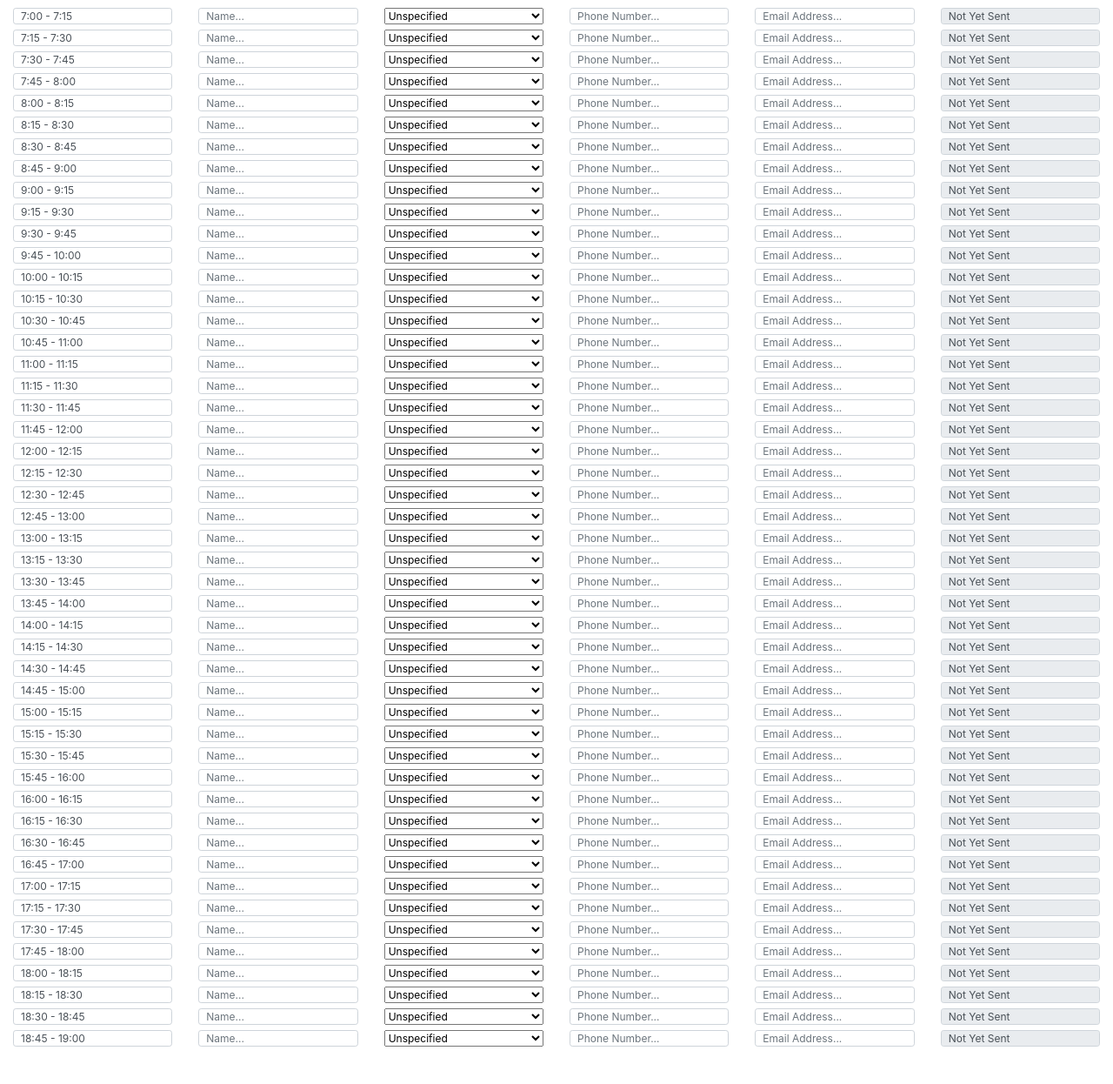
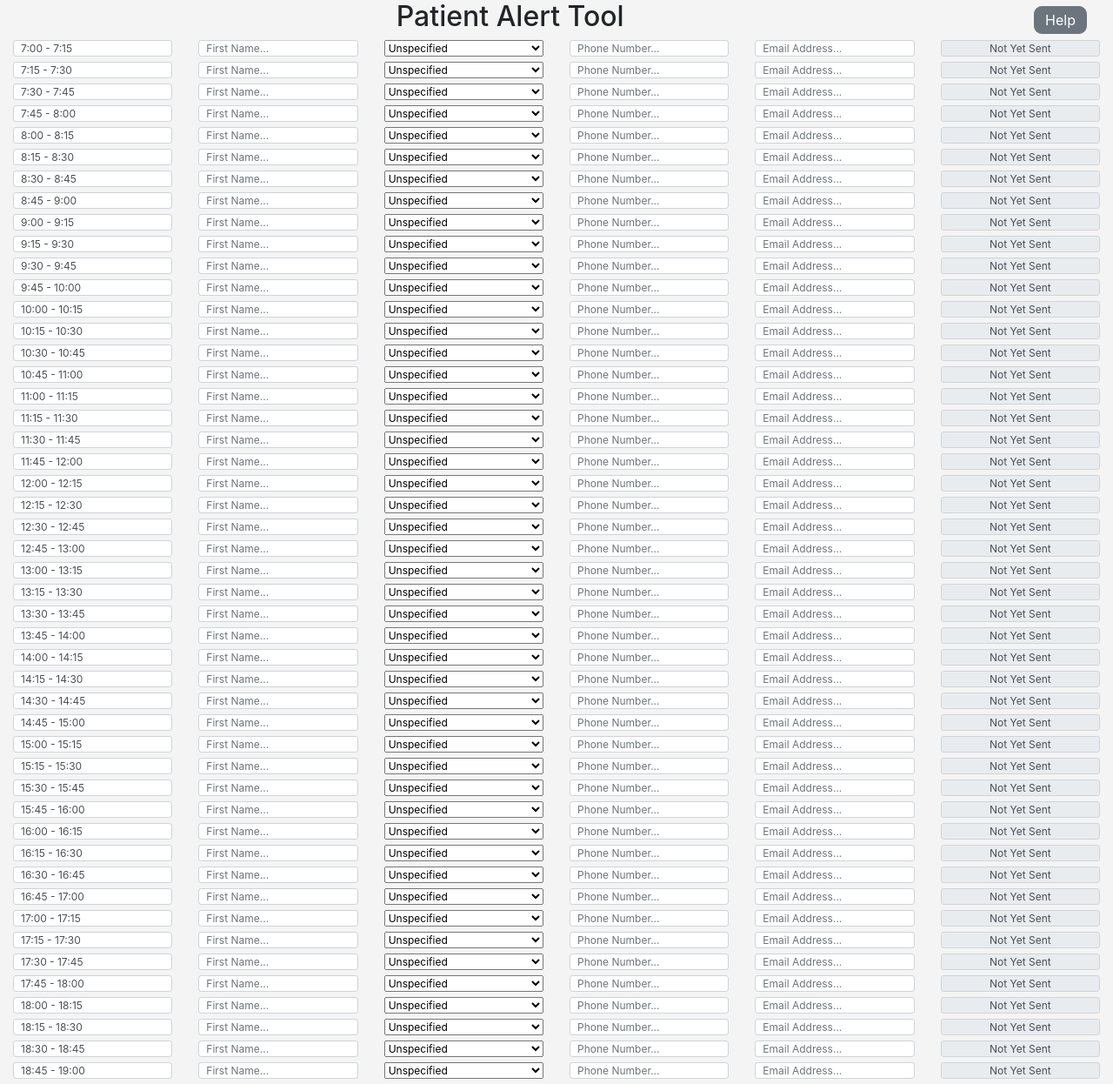
Before and after one commit to brendandagys/Waiting-Room-Notifier, a Django app: page /schedule/ in a window 1280 px wide. Shown: the whole page at 87% size. Before the commit the page ends 1203 px from the top, so only its background shows below. Run offline with Django 3.2, Linux system fonts and the light colour scheme; data that the repository does not hold is empty; some libraries are stand-ins or nearby versions.

Commit message:
Finished all core functionality

```diff
--- a/patient_alert/settings.py
+++ b/patient_alert/settings.py
@@ -11,6 +11,8 @@ https://docs.djangoproject.com/en/2.2/ref/settings/
 """
 
 import os
+
+# SECURE_SSL_REDIRECT = True
 
 # Build paths inside the project like this: os.path.join(BASE_DIR, ...)
 BASE_DIR = os.path.dirname(os.path.dirname(os.path.abspath(__file__)))
@@ -31,7 +33,8 @@ EMAIL_HOST_USER = 'nbrhcalerts@gmail.com'
 EMAIL_HOST_PASSWORD = 'nbrhcadmin1'
 
 TWILIO_ACCOUNT_SID = 'AC426ca527987e550a5961ddd8f6b13fff'
-TWILIO_AUTH_TOKEN = '8c3bef8e334923606e5c7d0bc8e8f6f9'
+# TWILIO_AUTH_TOKEN = '8c3bef8e334923606e5c7d0bc8e8f6f9'
+TWILIO_AUTH_TOKEN = '407f3c2b55b3d8f82ae78cc16bf2e759'
 TWILIO_PHONE_NUMBER= '+17052303221'
 
 # SECURITY WARNING: don't run with debug turned on in production!
--- a/patient_alert/urls.py
+++ b/patient_alert/urls.py
@@ -14,13 +14,17 @@ Including another URLconf
     2. Add a URL to urlpatterns:  path('blog/', include('blog.urls'))
 """
 from django.contrib import admin
-from django.urls import path, include
+from django.urls import path, re_path, include
 from django.views.generic import RedirectView
 from django.conf import settings
 from django.conf.urls.static import static
 
+from schedule.views import handle_patient_responses, check_for_status_update
+
 urlpatterns = [
     path('admin/', admin.site.urls),
+    re_path(r'.*confirm.*', handle_patient_responses, name='handle_patient_responses'),
+    re_path(r'.*update.*', check_for_status_update, name='check_for_status_update'),
     path('schedule/', include('schedule.urls')),
     path('', RedirectView.as_view(url='/schedule/', permanent=True)), # Add URL maps to redirect the base URL to 'schedule' application
 ] + static(settings.STATIC_URL, document_root=settings.STATIC_ROOT)
--- a/schedule/forms.py
+++ b/schedule/forms.py
@@ -12,11 +12,11 @@ MODALITY_CHOICES = (
 class ScheduleForm(forms.Form):
 
     slot = forms.CharField(label='Timeslot', widget=forms.TextInput(attrs={'class': 'form-control form-control-sm', 'placeholder': 'Timeslot...'}))
-    name = forms.CharField(label='Name', widget=forms.TextInput(attrs={'class': 'form-control form-control-sm', 'placeholder': 'Name...'}))
+    name = forms.CharField(label='Name', widget=forms.TextInput(attrs={'class': 'form-control form-control-sm', 'placeholder': 'First Name...'}))
     modality = forms.ChoiceField(label='Contact Method', choices=MODALITY_CHOICES)
     phone = forms.CharField(label='Phone #', widget=forms.TextInput(attrs={'class': 'form-control form-control-sm', 'placeholder': 'Phone Number...'}))
     email = forms.CharField(label='Email', widget=forms.TextInput(attrs={'class': 'form-control form-control-sm', 'placeholder': 'Email Address...'}))
-    status = forms.CharField(label='Status', disabled=True, initial='Not Ready', widget=forms.TextInput(attrs={'class': 'form-control form-control-sm', 'placeholder': 'Status...'}))
+    status = forms.CharField(label='Status', disabled=True, initial='Not Ready', widget=forms.TextInput(attrs={'class': 'form-control form-control-sm center_text', 'placeholder': 'Status...'}))
 
     def clean_slot(self):
         return self.cleaned_data['slot']
--- a/schedule/models.py
+++ b/schedule/models.py
@@ -12,7 +12,7 @@ def get_default_json():
         'modality': 'Unspecified',
         'phone': '',
         'email': '',
-        'status': 'Not Yet Sent', # Not Yet Sent, Sent, Accepted, Declined
+        'status': 'Not Yet Sent', # Not Yet Sent, Sent, Confirmed
     }
 
 # Create your models here.
--- a/schedule/static/css/style.css
+++ b/schedule/static/css/style.css
@@ -32,3 +32,28 @@ select {
 .not_validated {
   background-color: lightcoral;
 }
+
+.green_text {
+  color: red; // limegreen
+}
+
+.center_header {
+  text-align: center;
+}
+
+.center_text {
+  text-align: center;
+}
+
+.help_button {
+  float: right;
+  margin-right: 15px;
+  margin-top: 7px;
+  height: 2rem;
+  line-height: 5px;
+  border-radius: 9px;
+}
+
+.body_background {
+  background-color: #F4F4F4;
+}
--- a/schedule/templates/schedule.html
+++ b/schedule/templates/schedule.html
@@ -1,7 +1,7 @@
 <!DOCTYPE html>
 <html lang="en">
   <head>
-    <title>Schedule</title>
+    <title>Patient Alert Tool</title>
     <meta charset="utf-8">
 
     {% load static %}
@@ -13,9 +13,18 @@
 
   </head>
 
-  <body>
+  <body class="body_background">
 
-    <p class="top_line"></p>
+    <div class="container-fluid">
+      <div class="row">
+        <div class="col-sm-11">
+          <h2 class="center_header">Patient Alert Tool</h2>
+        </div>
+        <div class="col-sm-1">
+          <input id="help_button" class="btn btn-secondary help_button" type="button" value="Help" name="help">
+        </div>
+      </div>
+    </div>
 
     {% for key, form in form_dict.items %}
 
@@ -363,7 +372,7 @@ $(document).ready(function() {
           $(status_element).replaceWith("<input id=\"new_button_" + row + "\" class=\"btn btn-primary shrink_send_button\" type=\"button\" value=\"Send Notification\" name=\"send_notification\">");
         }
         else {
-          $(button_element).replaceWith("<input id=\"id_status_" + row + "\" class=\"form-control form-control-sm\" type=\"text\" value=\"Not Yet Sent\" disabled>")
+          $(button_element).replaceWith("<input id=\"id_status_" + row + "\" class=\"form-control form-control-sm center_text\" type=\"text\" value=\"Not Yet Sent\" disabled>")
         }
       }
 
@@ -373,7 +382,7 @@ $(document).ready(function() {
           $(status_element).replaceWith("<input id=\"new_button_" + row + "\" class=\"btn btn-primary shrink_send_button\" type=\"button\" value=\"Send Notification\" name=\"send_notification\">");
         }
         else {
-          $(button_element).replaceWith("<input id=\"id_status_" + row + "\" class=\"form-control form-control-sm\" type=\"text\" value=\"Not Yet Sent\" disabled>")
+          $(button_element).replaceWith("<input id=\"id_status_" + row + "\" class=\"form-control form-control-sm center_text\" type=\"text\" value=\"Not Yet Sent\" disabled>")
         }
       }
 
@@ -383,12 +392,12 @@ $(document).ready(function() {
           $(status_element).replaceWith("<input id=\"new_button_" + row + "\" class=\"btn btn-primary shrink_send_button\" type=\"button\" value=\"Send Notification\" name=\"send_notification\">");
         }
         else {
-          $(button_element).replaceWith("<input id=\"id_status_" + row + "\" class=\"form-control form-control-sm\" type=\"text\" value=\"Not Yet Sent\" disabled>")
+          $(button_element).replaceWith("<input id=\"id_status_" + row + "\" class=\"form-control form-control-sm center_text\" type=\"text\" value=\"Not Yet Sent\" disabled>")
         }
       }
 
       else if ($(modality_element).val() == 'Unspecified' || $(modality_element).val() == 'Do Not Contact') {
-        $(button_element).replaceWith("<input id=\"id_status_" + row + "\" class=\"form-control form-control-sm\" type=\"text\" value=\"Not Yet Sent\" disabled>")
+        $(button_element).replaceWith("<input id=\"id_status_" + row + "\" class=\"form-control form-control-sm center_text\" type=\"text\" value=\"Not Yet Sent\" disabled>")
       }
     }
   }
@@ -428,7 +437,6 @@ $(document).ready(function() {
         object.removeClass('validated');
         object.addClass('not_validated');
       }
-      console.log(numbers);
     }
     else {
       object.removeClass('validated');
@@ -457,7 +465,6 @@ $(document).ready(function() {
         object.removeClass('validated');
         object.addClass('not_validated');
       }
-      console.log(email);
     }
     else {
       object.removeClass('validated');
@@ -517,9 +524,23 @@ $(document).ready(function() {
   });
 
 
-  $(document).on('click', ":button", function(e) {
+  $("#help_button").on('click', function(e) {
+    alert('When a patient checks in, if they wish, record their name and contact preferences/details.\n\nOnce contact details are validated, a \'Send Notification\' button will appear in place of the \'Not Yet Sent\' status. Click it to notify the patient that the clinic is ready for them.\n\nIf/when they respond, an alert will appear to notify you and the status will change from \'Sent\' to \'CONFIRMED\'.');
+  });
+
+  $(document).on('click', ":button:not('#help_button')", function(e) { // Exclude the help button
+    console.log('test');
     var form_indicator = '_' + e.target.id.substr(1 + e.target.id.lastIndexOf('_')); // Get the _# to identify the row to POST
     var selection = $("[id$=" + form_indicator + "]"); // Get all elements of that row
+
+    var name;
+
+    if (selection.get(1).value.trim() === '') {
+      name = 'there';
+    }
+    else {
+      name = selection.get(1).value.trim();
+    }
 
     $.ajax({
       type: "POST",
@@ -529,19 +550,53 @@ $(document).ready(function() {
         'notify': 'Yes',
         'form_indicator': form_indicator,
         'slot': selection.get(0).value,
-        'name': selection.get(1).value,
+        'name': name,
         'modality': selection.get(2).value,
         'phone': selection.get(3).value,
         'email': selection.get(4).value, // Status will be set to 'Sent' in views.py
       },
       success: function () {
         console.log('Send message POST success.');
-        alert('\'Ready for appointment\' message has been sent!');
+        alert('\'Ready For Appointment\' message has been sent!');
       }
     });
     // $(selection.get(5)).hide(2000);
-    $(selection.get(5)).replaceWith("<input id=\"id_status_" + form_indicator + "\" class=\"form-control form-control-sm\" type=\"text\" value=\"Sent\" disabled>");
+    $(selection.get(5)).replaceWith("<input id=\"id_status_" + form_indicator + "\" class=\"form-control form-control-sm center_text\" type=\"text\" value=\"Sent\" disabled>");
   });
+
+  // Repeatedly check for new status values, and raise an alert if patient is now 'CONFIRMED'
+  var update_looper = setInterval(status_update, 2000);
+  function status_update() {
+
+    $.ajax({
+      type: 'GET',
+      url: 'update/',
+      data: { csrfmiddlewaretoken: '{{ csrf_token }}' },
+      success: function(response) {
+        $("[id*=status]").each(function() {
+          // Get the row number
+          var row = $(this).attr("id").substr(1 + $(this).attr("id").lastIndexOf('_'));
+
+          var name_element = "#id_name_" + row;
+          var incoming_status = response['status_' + row];
+
+          if (incoming_status === 'CONFIRMED') {
+            if ($(this).val() === 'Sent') {
+
+              // console.log('Row: ' + row);
+              // console.log('Status value: ' + $(this).val());
+              // console.log('Name element: ' + name_element);
+              // console.log('Incoming status: ' + incoming_status);
+              $(this).val('CONFIRMED');
+
+              alert($(name_element).val() + ' is on their way.');
+            }
+            $(this).addClass("green_text");
+          }
+        });
+      }
+    });
+  }
 });
 
 </script>
--- a/schedule/views.py
+++ b/schedule/views.py
@@ -1,6 +1,6 @@
 from django.shortcuts import render
 
-from django.http import HttpResponse
+from django.http import HttpResponse, JsonResponse
 
 from django.core.mail import EmailMessage
 
@@ -131,15 +131,106 @@ def get_default_json(slot_number):
         'modality': 'Unspecified',
         'phone': '',
         'email': '',
-        'status': 'Not Yet Sent', # Not Yet Sent, Sent, Accepted, Declined
+        'status': 'Not Yet Sent', # Not Yet Sent, Sent, Confirmed
     }
+
+
+def check_for_status_update(request):
+
+    if request.method == 'GET':
+
+        if (Schedule.objects.last() is None) or (Schedule.objects.last().date != datetime.date.today()):
+            schedule_object = Schedule()
+        else:
+            schedule_object = Schedule.objects.all().order_by('-date')[:1][0]
+
+        return JsonResponse({ 'status_1' : schedule_object.slot_1['status'],
+                              'status_2' : schedule_object.slot_2['status'],
+                              'status_3' : schedule_object.slot_3['status'],
+                              'status_4' : schedule_object.slot_4['status'],
+                              'status_5' : schedule_object.slot_5['status'],
+                              'status_6' : schedule_object.slot_6['status'],
+                              'status_7' : schedule_object.slot_7['status'],
+                              'status_8' : schedule_object.slot_8['status'],
+                              'status_9' : schedule_object.slot_9['status'],
+                              'status_10': schedule_object.slot_10['status'],
+                              'status_11': schedule_object.slot_11['status'],
+                              'status_12': schedule_object.slot_12['status'],
+                              'status_13': schedule_object.slot_13['status'],
+                              'status_14': schedule_object.slot_14['status'],
+                              'status_15': schedule_object.slot_15['status'],
+                              'status_16': schedule_object.slot_16['status'],
+                              'status_17': schedule_object.slot_17['status'],
+                              'status_18': schedule_object.slot_18['status'],
+                              'status_19': schedule_object.slot_19['status'],
+                              'status_20': schedule_object.slot_20['status'],
+                              'status_21': schedule_object.slot_21['status'],
+                              'status_22': schedule_object.slot_22['status'],
+                              'status_23': schedule_object.slot_23['status'],
+                              'status_24': schedule_object.slot_24['status'],
+                              'status_25': schedule_object.slot_25['status'],
+                              'status_26': schedule_object.slot_26['status'],
+                              'status_27': schedule_object.slot_27['status'],
+                              'status_28': schedule_object.slot_28['status'],
+                              'status_29': schedule_object.slot_29['status'],
+                              'status_30': schedule_object.slot_30['status'],
+                              'status_31': schedule_object.slot_31['status'],
+                              'status_32': schedule_object.slot_32['status'],
+                              'status_33': schedule_object.slot_33['status'],
+                              'status_34': schedule_object.slot_34['status'],
+                              'status_35': schedule_object.slot_35['status'],
+                              'status_36': schedule_object.slot_36['status'],
+                              'status_37': schedule_object.slot_37['status'],
+                              'status_38': schedule_object.slot_38['status'],
+                              'status_39': schedule_object.slot_39['status'],
+                              'status_40': schedule_object.slot_40['status'],
+                              'status_41': schedule_object.slot_41['status'],
+                              'status_42': schedule_object.slot_42['status'],
+                              'status_43': schedule_object.slot_43['status'],
+                              'status_44': schedule_object.slot_44['status'],
+                              'status_45': schedule_object.slot_45['status'],
+                              'status_46': schedule_object.slot_46['status'],
+                              'status_47': schedule_object.slot_47['status'],
+                              'status_48': schedule_object.slot_48['status'], })
+
+
+def handle_patient_responses(request):
+
+    if request.method == 'GET':
+
+        # Get the full URL
+        url = request.build_absolute_uri()
+
+        # Split the URL string on '/' and take the number at the end
+        form_indicator = int(url.split('/')[-1])
+
+        schedule_object = Schedule.objects.all().order_by('-date')[:1][0]
+
+        objects = [schedule_object.slot_1, schedule_object.slot_2, schedule_object.slot_3, schedule_object.slot_4,
+                   schedule_object.slot_5, schedule_object.slot_6, schedule_object.slot_7, schedule_object.slot_8,
+                   schedule_object.slot_9, schedule_object.slot_10, schedule_object.slot_11, schedule_object.slot_12,
+                   schedule_object.slot_13, schedule_object.slot_14, schedule_object.slot_15, schedule_object.slot_16,
+                   schedule_object.slot_17, schedule_object.slot_18, schedule_object.slot_19, schedule_object.slot_20,
+                   schedule_object.slot_21, schedule_object.slot_22, schedule_object.slot_23, schedule_object.slot_24,
+                   schedule_object.slot_25, schedule_object.slot_26, schedule_object.slot_27, schedule_object.slot_28,
+                   schedule_object.slot_29, schedule_object.slot_30, schedule_object.slot_31, schedule_object.slot_32,
+                   schedule_object.slot_33, schedule_object.slot_34, schedule_object.slot_35, schedule_object.slot_36,
+                   schedule_object.slot_37, schedule_object.slot_38, schedule_object.slot_39, schedule_object.slot_40,
+                   schedule_object.slot_41, schedule_object.slot_42, schedule_object.slot_43, schedule_object.slot_44,
+                   schedule_object.slot_45, schedule_object.slot_46, schedule_object.slot_47, schedule_object.slot_48, ]
+
+        objects[form_indicator - 1]['status'] = 'CONFIRMED'
+
+        schedule_object.save()
+
+    return HttpResponse()
 
 # Create your views here.
 def schedule(request):
 
     if request.method == 'GET':
 
-        if Schedule.objects.last() is None or Schedule.objects.last().date != datetime.date.today():
+        if (Schedule.objects.last() is None) or (Schedule.objects.last().date != datetime.date.today()):
 
             form_1  = ScheduleForm(initial=get_default_json(1))
             form_2  = ScheduleForm(initial=get_default_json(2))
@@ -326,12 +417,17 @@ def schedule(request):
                        schedule_object.slot_41, schedule_object.slot_42, schedule_object.slot_43, schedule_object.slot_44,
                        schedule_object.slot_45, schedule_object.slot_46, schedule_object.slot_47, schedule_object.slot_48, ]
 
+            slot     = request.POST['form_indicator'][1:] # Begins with '_'
             name     = request.POST['name'].capitalize()
             modality = request.POST['modality']
             phone    = request.POST['phone']
             email    = request.POST['email']
 
-            slot_json = json_dicts[int(request.POST['form_indicator'][1:]) - 1]
+            # Keep 'there' lower-case when no name is provided in the form.
+            if name == 'There':
+                name = 'there'
+
+            slot_json = json_dicts[int(slot) - 1]
 
             slot_json['status'] = 'Sent'
 
@@ -344,13 +440,13 @@ def schedule(request):
     <html>
       <head></head>
       <body style="border-radius: 20px; padding: 1rem; color: black; font-size: 1.1rem; background-color: #d5e9fb">
-        <h2>Hello %s,</h2>
+        <h2>Hello {0},</h2>
         <h3>We are now ready for you!</h3> </br>
         <p>Please use the button below to indicate that you are on your way. Thank you!</p> </br>
-        <a href="https://google.com"><input type="button" style="border-radius: 9px; padding: 1rem; margin: 1rem 0; color: white; background-color: #1F45FC;" value="Confirm Appointment"></a>
+        <a href="NBRHCalert.herokuapp.com/confirm/{1}"><input type="button" style="border-radius: 9px; padding: 1rem; margin: 1rem 0; color: white; background-color: #1F45FC;" value="Confirm Appointment"></a>
       </body>
     </html>
-    """ % (name)
+    """.format(name, slot)
                 email_message = EmailMessage('Ready for your appointment!', email_body, to=[email])
                 email_message.content_subtype = "html" # this is the crucial part
                 email_message.send()
@@ -360,7 +456,7 @@ def schedule(request):
                 to = '+1' + phone
                 client = Client(settings.TWILIO_ACCOUNT_SID, settings.TWILIO_AUTH_TOKEN)
                 response = client.messages.create(
-                    body='\nHello {0},\n\nWe are now ready for you!\n\nPlease use the link below to indicate that you are on your way.\n\nhttps://google.com\n\nThank you!'.format(name),
+                    body='\nHello {0},\n\nWe are now ready for you!\n\nPlease use the link below to indicate that you are on your way.\n\nNBRHCalert.herokuapp.com/confirm/{1}\n\nThank you!'.format(name, slot),
                     to=to,
                     from_=settings.TWILIO_PHONE_NUMBER)
 
```
